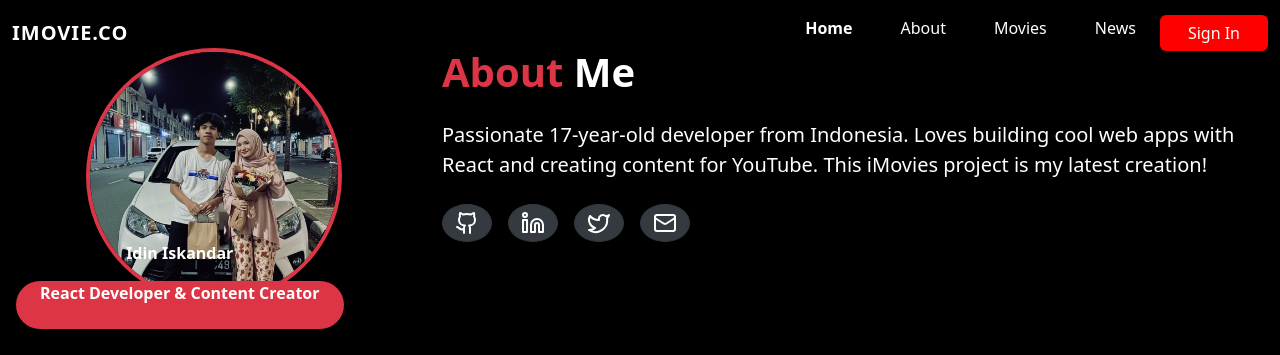
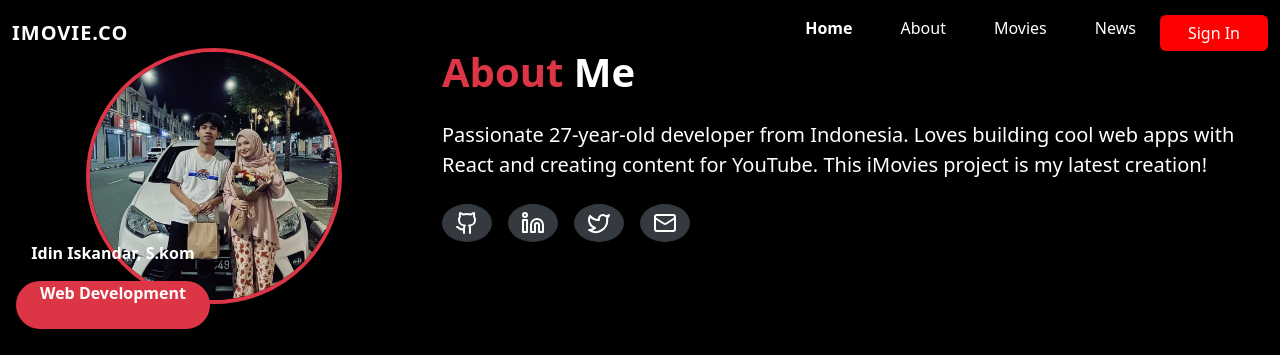
Before and after one commit to idincodingweb/Imovies-V3, a React (Vite) app: page /aboutme in a window 1280 px wide. Shown: the top 355 px of the page. Built offline with nearby package versions, Linux system fonts and the light colour scheme; no server answers.

Commit message:
Update AboutMe.jsx

```diff
--- a/src/pages/AboutMe.jsx
+++ b/src/pages/AboutMe.jsx
@@ -8,15 +8,15 @@ const About = () => {
   // Mengganti 'experience' menjadi 'projects'
   const [activeTab, setActiveTab] = useState('skills');
 
-  // --- DATA PROFIL YANG DIPERSONALISASI ---
-  // Saya sesuaikan data ini agar lebih relevan dengan Anda
-  // (17 tahun, developer, content creator, dan proyek UKG)
+  // --- DATA PROFIL ---
+  // Developer : IDIN ISKANDAR
+  // (27 tahun, developer, content creator, dan proyek UNPAS)
   const profile = {
-    name: "Idin Iskandar",
-    role: "React Developer & Content Creator",
-    bio: "Passionate 17-year-old developer from Indonesia. Loves building cool web apps with React and creating content for YouTube. This iMovies project is my latest creation!",
+    name: "Idin Iskandar, S.kom",
+    role: "Web Development",
+    bio: "Passionate 27-year-old developer from Indonesia. Loves building cool web apps with React and creating content for YouTube. This iMovies project is my latest creation!",
     skills: ["React", "JavaScript", "Firebase", "Node.js", "PHP", "TMDB API", "CSS", "Bootstrap"],
-    projects: [ // Mengganti 'experience' menjadi 'projects'
+    projects: [
       {
         year: "2025",
         title: "iMovies Web App",
@@ -25,7 +25,7 @@ const About = () => {
       },
       {
         year: "2025",
-        title: "UNIVERSITAS KOMPUTER GABUT (UKG)",
+        title: "UNIVERSITAS PASUNDAN BANDUNG (UNPAS)",
         stack: "PHP, MySQL (Local Database)",
         description: "Fictional school website project for learning backend development."
       },
@@ -40,7 +40,7 @@ const About = () => {
       {
         year: "2023 - Present",
         degree: "Student Developer",
-        school: "UNIVERSITAS KOMPUTER GABUT (UKG) (Self-Taught Division)" // Memakai nama proyek Anda
+        school: "UNIVERSITAS PASUNDAN BANDUNG (UNPAS) (Self-Taught Division)" // Memakai nama proyek Anda
       }
     ]
   };
@@ -69,7 +69,7 @@ const teamMembers = [
   }
 ];
 
-  // Mengubah <button> sosial media menjadi <a> (link)
+  // Social Media Link
   const socialLinks = [
     { icon: <Github size={24} />, href: "https://github.com/idincodingweb" }, // Ganti dengan link Anda
     { icon: <Linkedin size={24} />, href: "#" }, // Ganti dengan link Anda
@@ -81,7 +81,7 @@ const teamMembers = [
     <div className="about-min-vh-100 about-text-white">
       <div className="about-container about-py-5 px-3"> {/* Mengganti container-fluid menjadi container biasa */}
 
-        {/* Hero Section (Sama seperti sebelumnya, hanya mengganti button ke a) */}
+        {/* Hero Section */}
         <div className="about-row about-align-items-center about-mb-5">
           <div className="about-col-md-4 about-text-center">
             <div className="about-position-relative about-mb-5">
@@ -113,7 +113,7 @@ const teamMembers = [
                 <a
                   key={index}
                   href={link.href}
-                  target="_blank" // Buka di tab baru
+                  target="_blank"
                   rel="noopener noreferrer" // Keamanan
                   className="about-btn about-btn-dark about-rounded-circle about-p-2 about-d-flex about-align-items-center about-hover-danger"
                   >
@@ -124,7 +124,7 @@ const teamMembers = [
           </div>
         </div>
 
-        {/* Tabs Section (Mengganti 'experience' ke 'projects') */}
+        {/* Tabs Section */}
         <div className="about-bg-black about-rounded about-p-4 about-mb-5">
           <div className="about-d-flex about-gap-3 about-mb-4 about-overflow-auto">
             {['skills', 'projects', 'education'].map((tab) => ( // Diubah
@@ -151,7 +151,7 @@ const teamMembers = [
               </div>
             )}
 
-            {activeTab === 'projects' && ( // Diubah dari 'experience'
+            {activeTab === 'projects' && (
               <div className="about-d-flex about-flex-column about-gap-4">
                 {profile.projects.map((project, index) => (
                   <div key={index} className="about-border-start about-border-4 about-border-danger about-ps-4">
@@ -198,7 +198,7 @@ const teamMembers = [
         </div>
 
         {/* --- BAGIAN BARU: MEET THE TEAM --- */}
-        {/* Bagian ini me-render array 'teamMembers' Anda */}
+        {/* Bagian ini me-render array 'teamMembers' */}
         <div className="about-mb-5">
           <h2 className="about-fw-bold about-mb-4 about-text-center">
             <span className="about-text-danger">Meet</span> the (Fictional) Team
```
